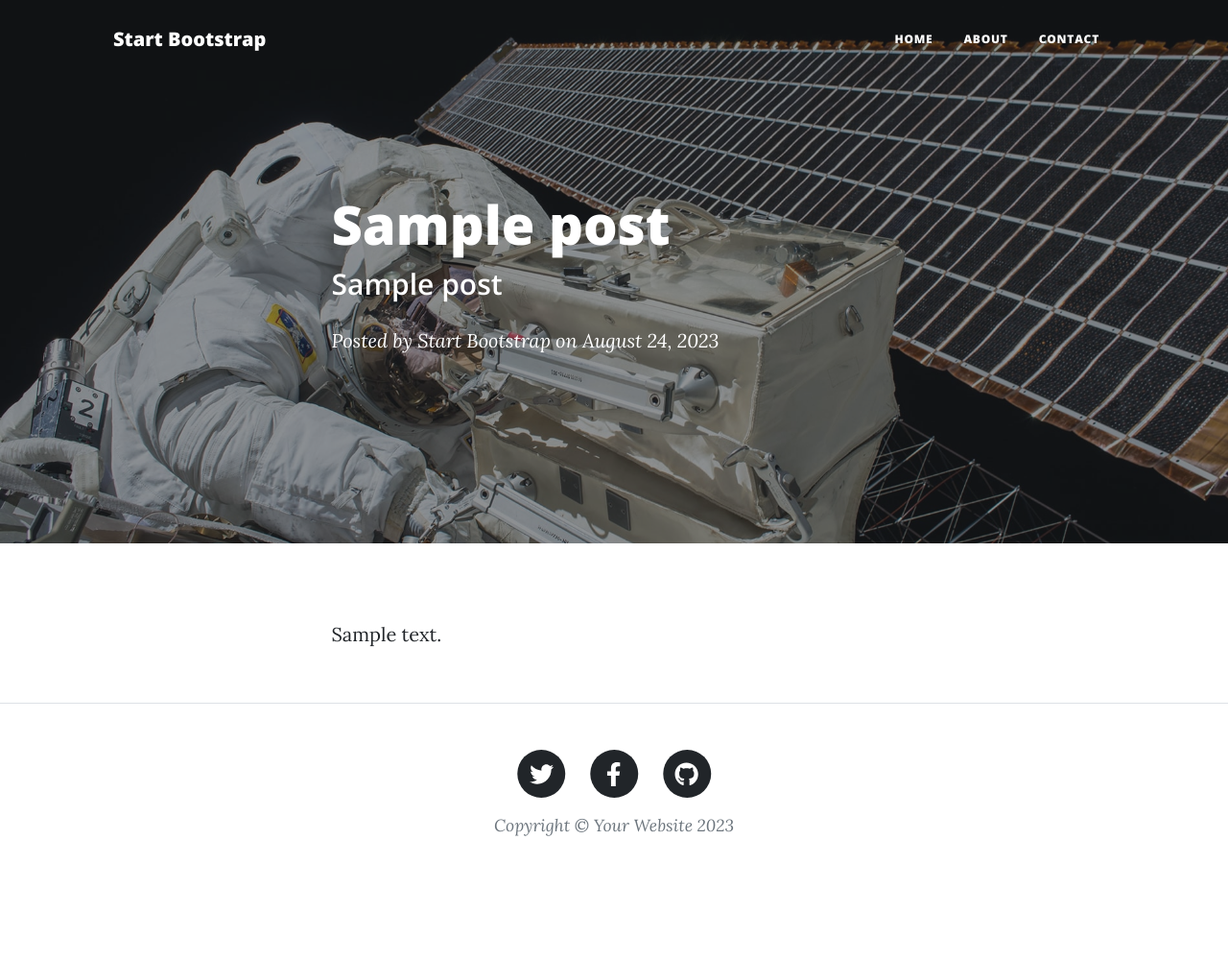
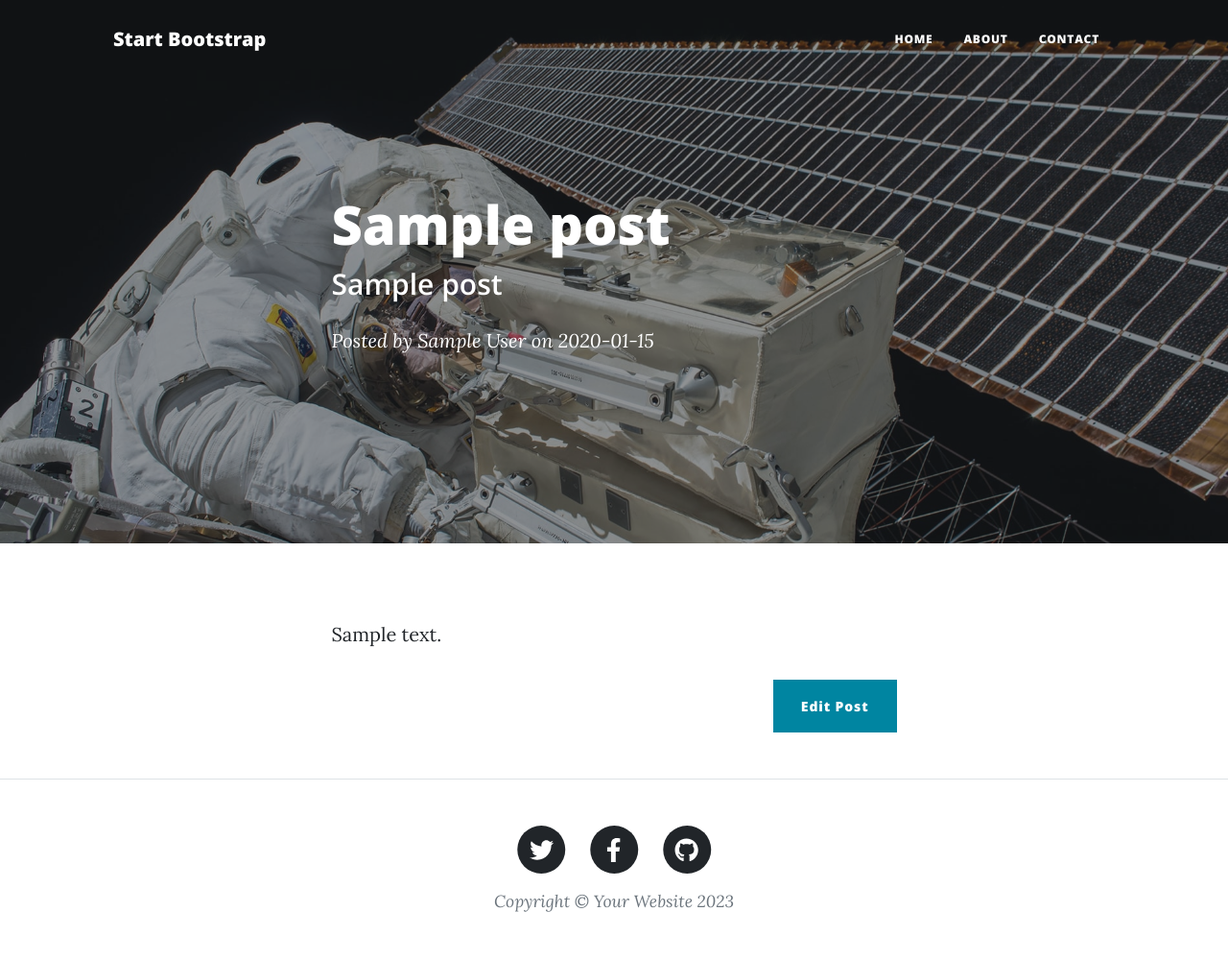
Before and after one commit to MichalWiorek/Blog, a Flask app: page /post/1 in a window 1280 px wide. Shown: the whole page at 96% size. Before the commit the page ends 871 px from the top, so only its background shows below. Run offline with Flask 3, Linux system fonts and the light colour scheme; tables that the repository leaves empty hold one stand-in row (values such as "Sample post"); some libraries are stand-ins or nearby versions.

Commit message:
Fix date of post when saving post

```diff
--- a/main.py
+++ b/main.py
@@ -96,7 +96,7 @@ def add_post():
         data = form.data
         data.pop("submit_button", None)
         data.pop("csrf_token", None)
-        data["date"] = date.today()
+        data["date"] = date.today().strftime("%b %d, %Y")
         data["body"] = strip_invalid_html(data["body"])
         new_post = BlogPost(**data)
         db.session.add(new_post)
--- a/templates/post.html
+++ b/templates/post.html
@@ -9,8 +9,8 @@
                     <h2 class="subheading">{{ post.subtitle }}</h2>
                     <span class="meta">
                         Posted by
-                                <a href="#!">Start Bootstrap</a>
-                                on August 24, 2023
+                        <a href="#!">{{ post.author }}</a>
+                        on {{ post.date }}
                     </span>
                 </div>
             </div>
@@ -22,7 +22,12 @@
     <div class="container px-4 px-lg-5">
         <div class="row gx-4 gx-lg-5 justify-content-center">
             <div class="col-md-10 col-lg-8 col-xl-7">
-                        <p>{{ post.body | safe }}</p>
+                <p>{{ post.body|safe }}</p>
+                <div class="d-flex justify-content-end mb-4">
+                    <a class="btn btn-primary float-right" href="{{ url_for('edit_post', post_id=post.id) }}">
+                        Edit Post
+                    </a>
+                </div>
             </div>
         </div>
     </div>
```
Lines whose indentation alone changed are shown as unchanged.
